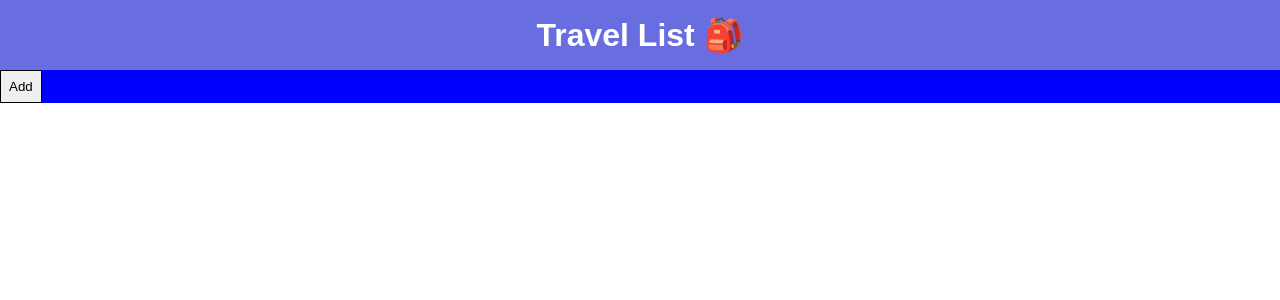
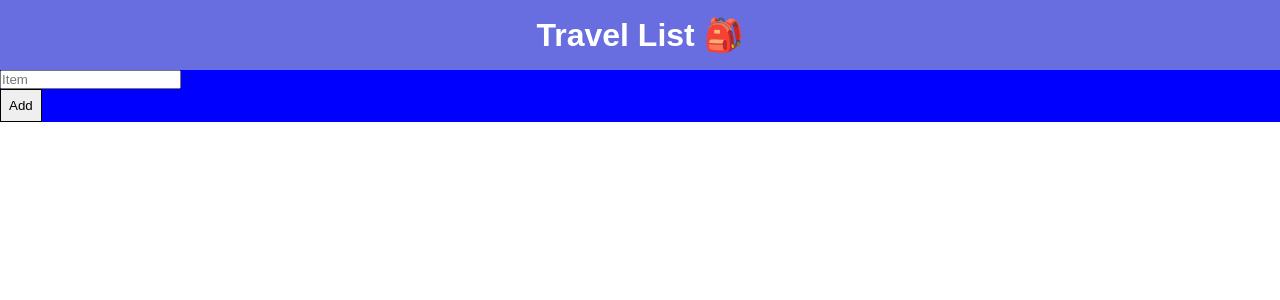
Before and after one commit to TheNoatorious/travel-list, a React (Vite) app: page / in a window 1280 px wide. Shown: the top 300 px of the page. Built offline with nearby package versions, Linux system fonts and the light colour scheme.

Commit message:
Add InputField to Navigation

```diff
--- a/src/Components/molecules/Navigation/Navigation.tsx
+++ b/src/Components/molecules/Navigation/Navigation.tsx
@@ -1,8 +1,10 @@
 import Button from "../../atoms/Button/Button";
+import InputField from "../../atoms/InputField/InputField";
 
 const Navigation = () => {
     return (
         <>
+            <InputField placeholder={"Item"} type={"text"} />
             <Button label={"Add"} disabled={false} />
         </>
     );
```
